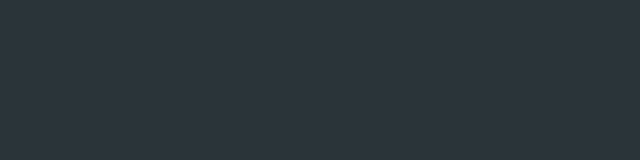
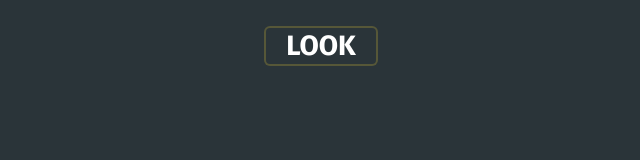
Before and after one commit to freddydc/deer-hat, a website built with Vite: page app/index.html in a window 1280 px wide. Shown: the whole page, without its empty margins (319-959 px from the left). Built offline with nearby package versions, Linux system fonts and the light colour scheme.

Commit message:
Query users

```diff
--- a/app/src/main.js
+++ b/app/src/main.js
@@ -1 +1,18 @@
 import '../styles/general.css'
+
+document.querySelector('#app').innerHTML = `
+  <div class="container">
+    <button>Look</button>
+  </div>
+`
+
+const handleQuery = document.querySelector('button')
+handleQuery.addEventListener('click', getUsers)
+
+function getUsers() {
+  fetch('/api/v1/users')
+    .then(res => res.json())
+    .then(data => {
+      console.log(data)
+    })
+}
--- a/app/styles/general.css
+++ b/app/styles/general.css
@@ -40,3 +40,9 @@ button {
   padding: 1.75rem 2rem;
   min-height: 100vh;
 }
+
+.container {
+  display: flex;
+  justify-content: center;
+  flex-wrap: wrap;
+}
```
